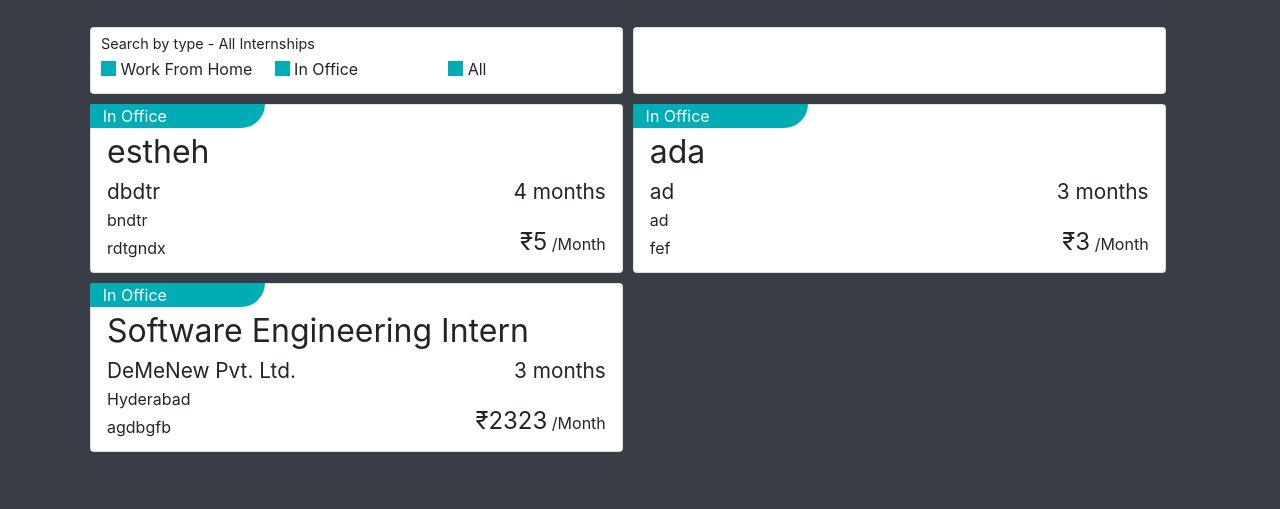
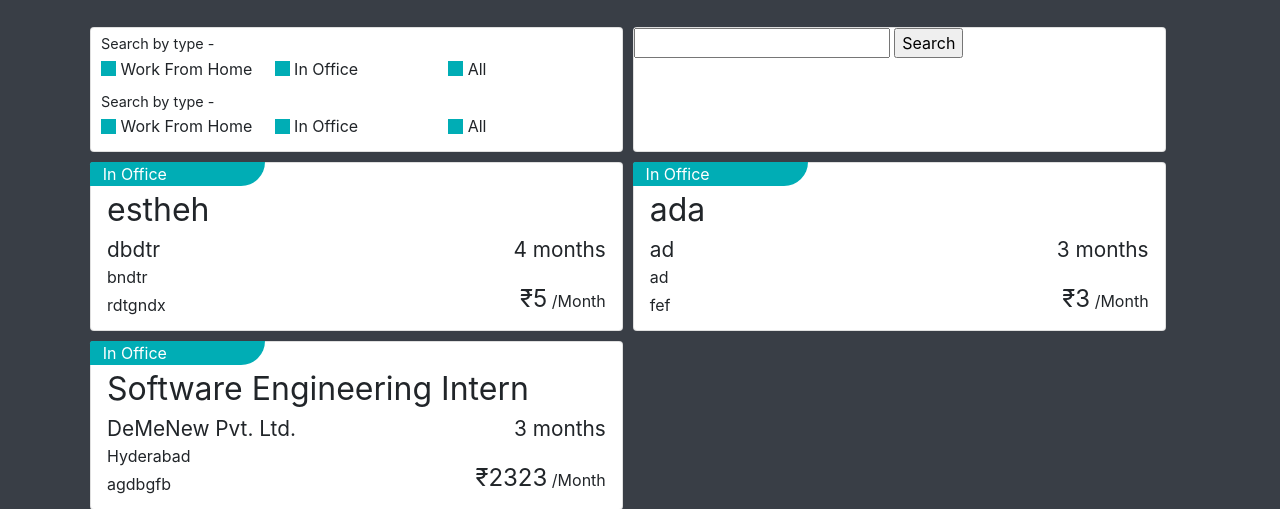
Before and after one commit to ajinkyabawaskar/Internship-Portal, a PHP site: page / in a window 1280 px wide. Shown: the part 58-567 px from the top of the page. Run offline with PHP 8.4, Linux system fonts and the light colour scheme; data comes from the database, SQL or seed files in the repository; some libraries are stand-ins or nearby versions.

Commit message:
working search

```diff
--- a/student-view/index.php
+++ b/student-view/index.php
@@ -48,8 +48,6 @@ if (!$conn) {
         ?>
 
         <form action="" method="post">
-          <!-- <input type="radio" name="term" value="wfh"/>wfh
-          <input type="radio" name="term" value="ino" />ino  -->
        <div class="filter-div">
          <div class="fd2 fd2-title">
            Search by type - <?php
@@ -60,7 +58,7 @@ if (!$conn) {
            elseif ($_POST['type']=='ino') {
             echo "In Office";
           }
-          else {
+          elseif ($_POST['type']=='all') {
             echo "All Internships";
           }
            ?>
@@ -75,10 +73,42 @@ if (!$conn) {
               <label class="" for="wfh">In Office</label>
             </div>
             <div class="fd1">
-              <input type="submit" value="" name="type" class="type-filter" id= "wfh"/>
+              <input type="submit" value="all" name="type" class="type-filter" id= "wfh"/>
               <label class="" for="wfh">All</label>
             </div>
           </div>
+        </form>
+        <form>
+        <div class="fd2 fd2-title">
+           Search by type - <?php
+           $_POST['type'] = isset($_POST['type']) ? $_POST['type'] : '';
+           if ($_POST['type']=='wfh') {
+             echo "Work From Home";
+           }
+           elseif ($_POST['type']=='ino') {
+            echo "In Office";
+          }
+          elseif ($_POST['type']=='all') {
+            echo "All Internships";
+          }
+           ?>
+         </div>
+         <div class="fd2">
+          <div class="fd1">
+            <input type="submit" value="wfh" name="type" class="type-filter type-filter1" id= "wfh" onclick="changeColor()"/>
+            <label class="" for="wfh"> Work From Home</label>
+          </div>
+            <div class="fd1">
+              <input type="submit" value="ino" name="type" class="type-filter type-filter1" id= "wfh" />
+              <label class="" for="wfh">In Office</label>
+            </div>
+            <div class="fd1">
+              <input type="submit" value="all" name="type" class="type-filter" id= "wfh"/>
+              <label class="" for="wfh">All</label>
+            </div>
+          </div>
+
+
         </form>
         </div>
       </div>
@@ -87,14 +117,30 @@ if (!$conn) {
       <input  type="text" name="name">
       <input  type="submit" name="textsearch" value="Search">
 	    </form>  -->
+      <form action="" method="post">
+          <input type="text" name="keywords">
+          <input type="submit" value = "Search">
+      </form>
 
         <?php
         // $test = $_POST['textsearch'];
-        // echo $test;
+        // echo $test;=
         if (!empty($_POST['type'])) {
-        $search = $_POST['type'];
-        $sql .= " WHERE type = '$search'";
+          if($_POST['type'] != 'all') {
+          $search = $_POST['type'];
+          $sql .= " WHERE type = '$search'";
+          }
+          if ($_POST['type'] =='all') {
+            $sql .= " WHERE (type = 'wfh' OR type = 'ino')";
+          }
         }
+
+        if(!empty($_POST['keywords'])) {
+          $keywords = $_POST['keywords'];
+            $sql .= " WHERE (skills LIKE '%{$keywords}%')";
+            echo $sql;
+          }
+
         $result = mysqli_query($conn, $sql);
         echo '</div>';
             if ($result->num_rows > 0) {
```
Also changed, not shown: student-view/demo.php (added, +43 -0 lines).
